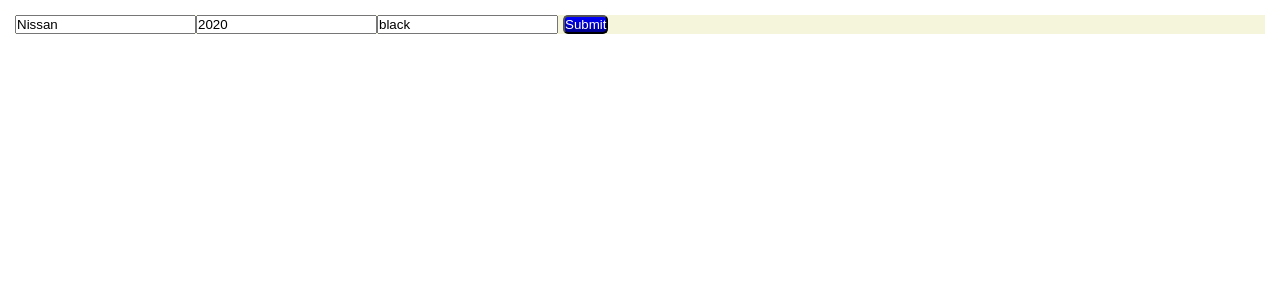
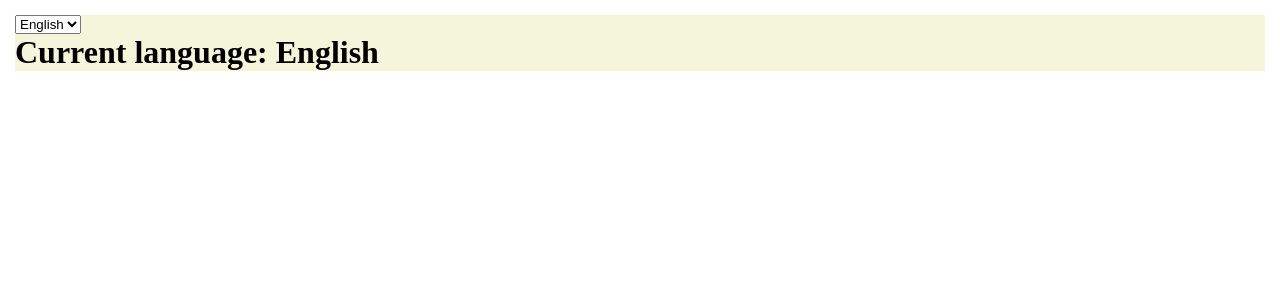
Before and after one commit to Simulaemanuele/react-exercises, a React (Create React App) app: page / in a window 1280 px wide. Shown: the top 300 px of the page. Built offline with nearby package versions, Linux system fonts and the light colour scheme.

Commit message:
exercise: Function-components-and-Hooks/useContext done

```diff
--- a/src/App.js
+++ b/src/App.js
@@ -1,15 +1,32 @@
-import React from "react";
-import { CarDetails } from "./components/CarDetails";
+import React, { useState } from "react";
+import { DisplayLanguage } from "./components/DisplayLanguage";
+import { LanguageContext } from "./components/LanguageContext";
 
 
 
-export class App extends React.Component{
 
-    render(){
-        return(
-            <div className="mainContainer">
-                <CarDetails initialData={{defaultModel: "Nissan", defaultYear: 2020, defaultColor: "black"}}/>
-            </div>
-        )
+
+
+export function App() {
+    const [language, setLanguage] = useState('en')
+
+    function handleSelectLanguage(event) {
+        setLanguage(event.target.value)
     }
+
+
+
+
+    return (
+        <div className="mainContainer">
+            <select value={language} onChange={handleSelectLanguage}>
+                <option value='en'>English</option>
+                <option value='it'>Italiano</option>
+            </select>
+            <LanguageContext.Provider value={language}>
+                <DisplayLanguage />
+            </LanguageContext.Provider>
+        </div>
+    )
+
 }
--- a/src/components/CarDetails.js
+++ /dev/null
@@ -1,34 +0,0 @@
-import { useEffect, useRef } from "react"
-
-export function CarDetails({initialData}){
-    const _formRef = useRef()
-
-    function handleInputForm(event){
-
-        const model = event.target.elements.model.value
-        const year = event.target.elements.year.value
-        const color = event.target.elements.color.value
-        console.log({
-            model,
-            year,
-            color
-        })
-
-
-    }
-
-    useEffect(() => {
-        _formRef.current.reset()
-    }, [initialData])
-
-    return(
-        <div>
-            <form ref={_formRef} onSubmit={handleInputForm}>
-                <input name="model" defaultValue={initialData.defaultModel}/>
-                <input name="year" type="number" defaultValue={initialData.defaultYear}/>
-                <input name="color" defaultValue={initialData.defaultColor}/>
-                <button type="submit">Submit</button>
-            </form>
-        </div>
-    )
-}
--- /dev/null
+++ b/src/components/DisplayLanguage.js
@@ -0,0 +1,22 @@
+import { useContext } from "react";
+import { LanguageContext } from "./LanguageContext";
+
+const Languages = {
+    en: {
+        CURRENT_LANGUAGE: 'English'
+    },
+
+    it: {
+        CURRENT_LANGUAGE: 'Italiano'
+    }
+}
+
+export function DisplayLanguage(){
+    const language = useContext(LanguageContext)
+
+    return(
+        <div>
+            <h1>Current language: {Languages[language].CURRENT_LANGUAGE}</h1>
+        </div>
+    )
+}
--- /dev/null
+++ b/src/components/LanguageContext.js
@@ -0,0 +1,3 @@
+import { createContext } from "react";
+
+export const LanguageContext = createContext()
```
